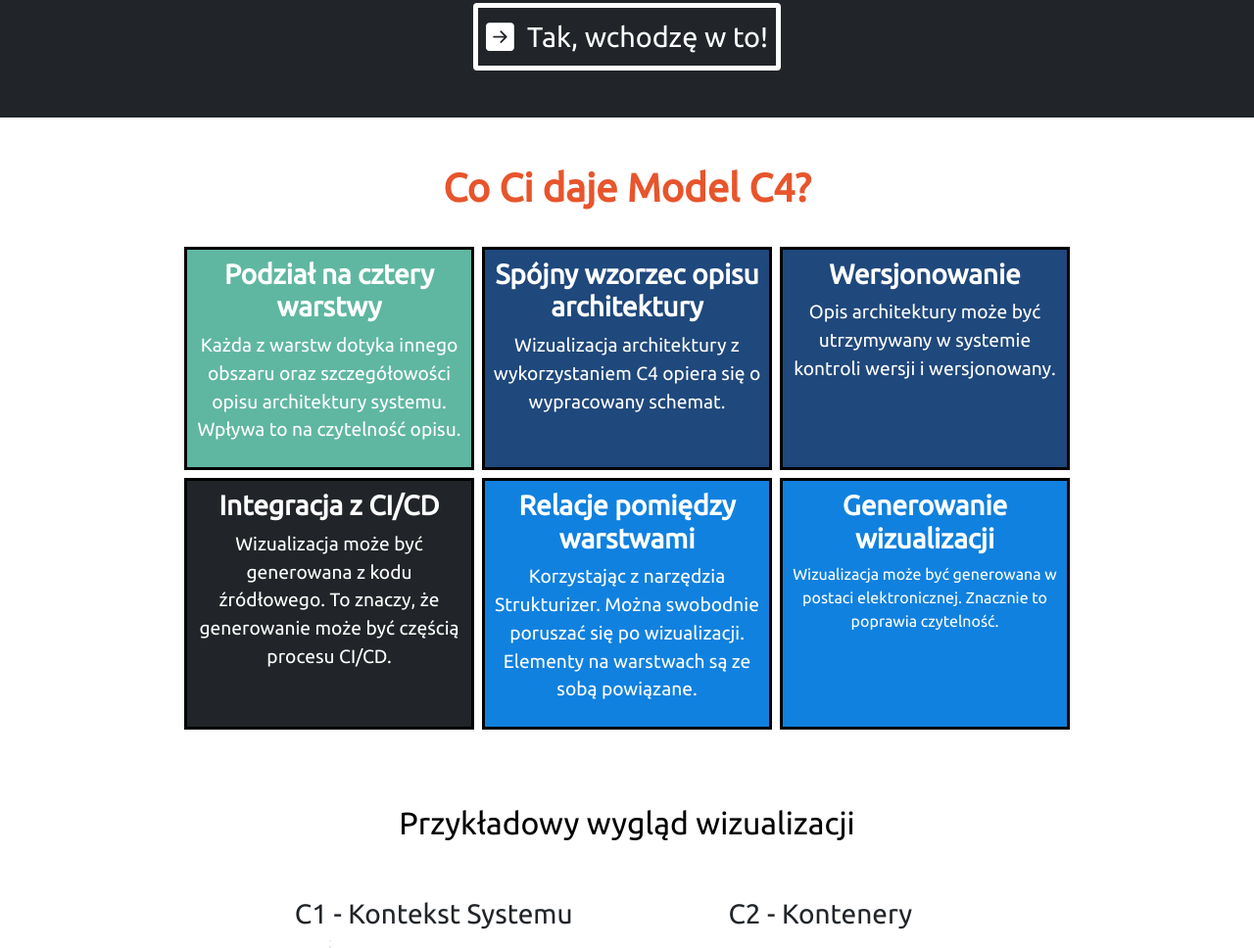
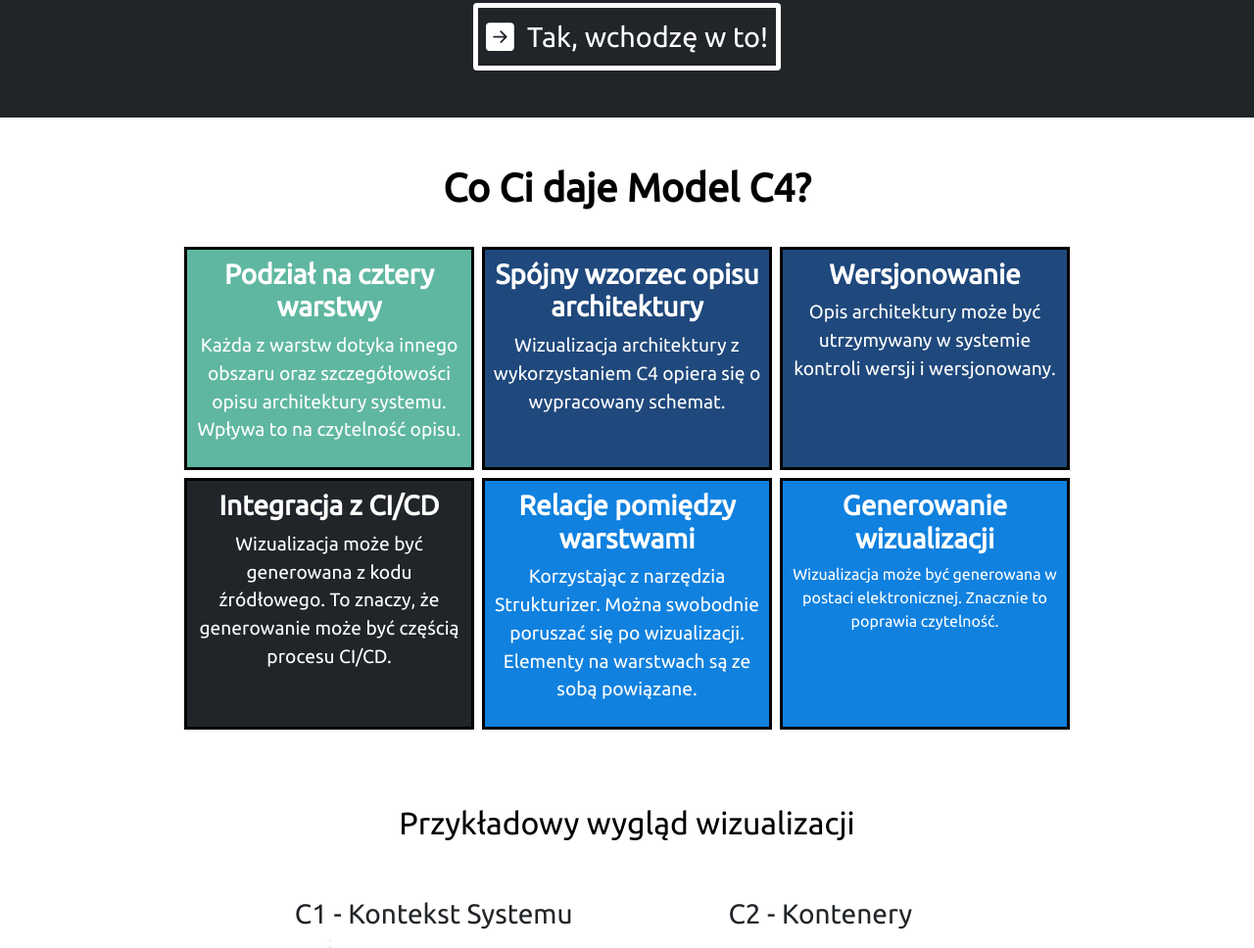
Before and after one commit to krzysztofowsiany/modelc4_lp, a plain HTML site: page index.html in a window 1280 px wide. Shown: the part 789-1757 px from the top of the page at 98% size. Drawn offline with nearby package versions, Linux system fonts and the light colour scheme; a script that the page names is missing; files whose address does not match are found by name.

Commit message:
Fix one top

```diff
--- a/css/style.css
+++ b/css/style.css
@@ -31,7 +31,7 @@
 }
 
 h1.content-2{
-  color: var(--c4);
+  color: var(--c6);
   font-weight: bold;
 }
 
```
